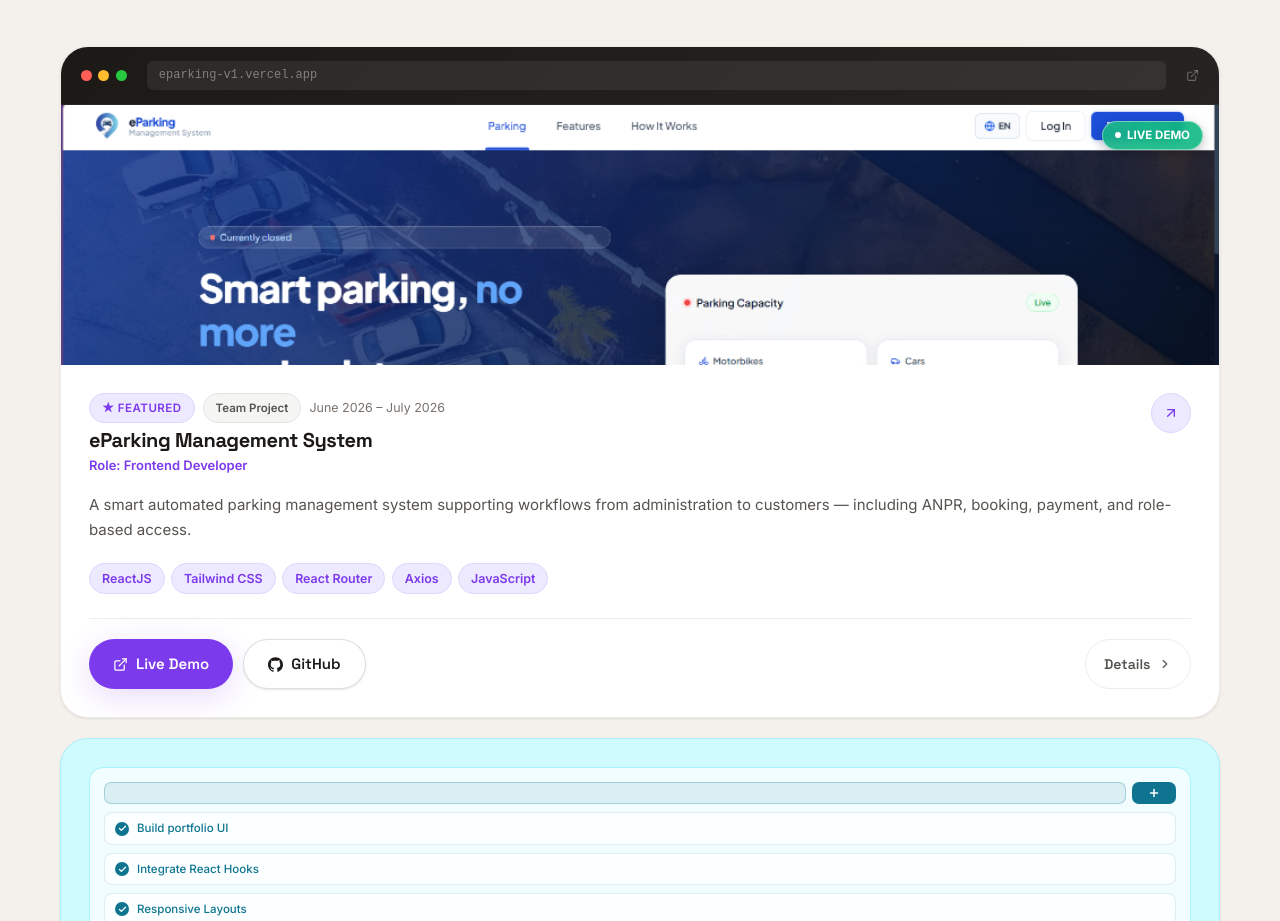
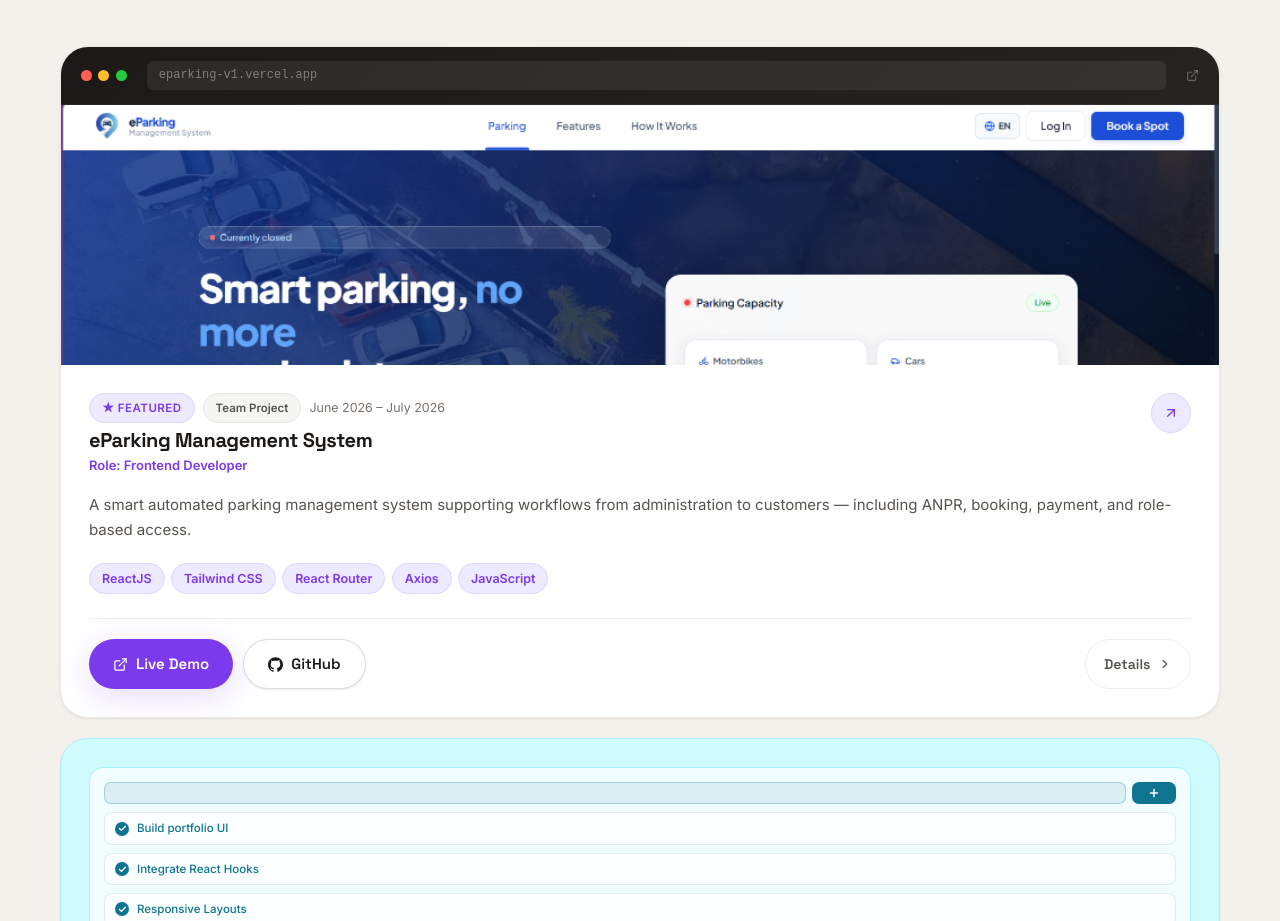
Before and after one commit to minhthien435/minhthien-portfolio, a React (Vite) app: page / in a window 1280 px wide. Shown: the part 2933-3854 px from the top of the page. Built offline with nearby package versions, Linux system fonts and the light colour scheme.

Commit message:
Remove Live Demo overlay badge from eParking project screenshot

```diff
--- a/src/components/Projects/Projects.jsx
+++ b/src/components/Projects/Projects.jsx
@@ -84,20 +84,6 @@ function FeaturedProject({ project, onOpenModal }) {
               transition: 'transform 0.4s ease',
             }}
           />
-
-          {/* Live badge overlay */}
-          <div style={{
-            position: 'absolute', top: '1rem', right: '1rem',
-            background: 'rgba(16,185,129,0.9)', border: '1px solid rgba(255,255,255,0.4)',
-            borderRadius: 'var(--r-full)', padding: '0.25rem 0.75rem',
-            fontSize: '0.72rem', fontWeight: 700, color: '#FFFFFF',
-            display: 'flex', alignItems: 'center', gap: '0.35rem',
-            boxShadow: '0 4px 12px rgba(0,0,0,0.25)',
-            backdropFilter: 'blur(4px)',
-          }}>
-            <span style={{ width:6, height:6, borderRadius:'50%', background:'#FFFFFF', animation:'pulse-ring 2s infinite' }} />
-            LIVE DEMO
-          </div>
         </div>
       </motion.div>
 
```
